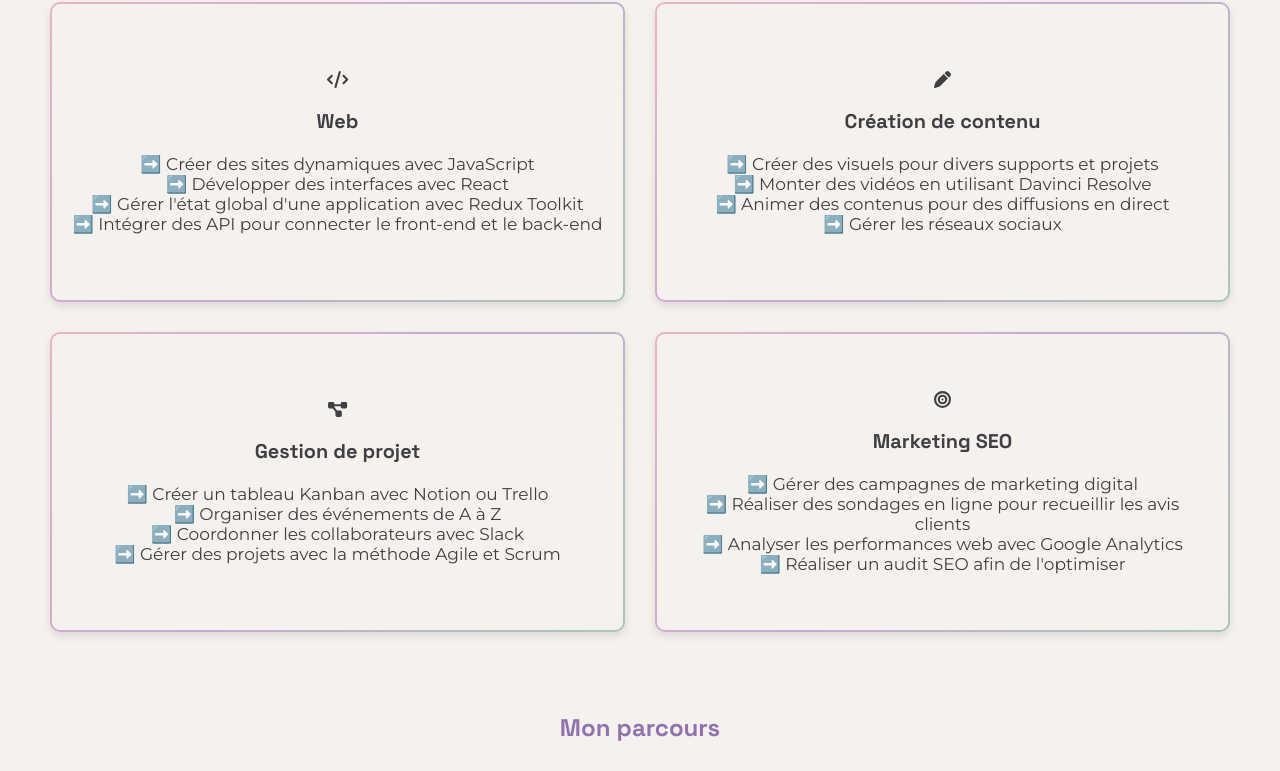
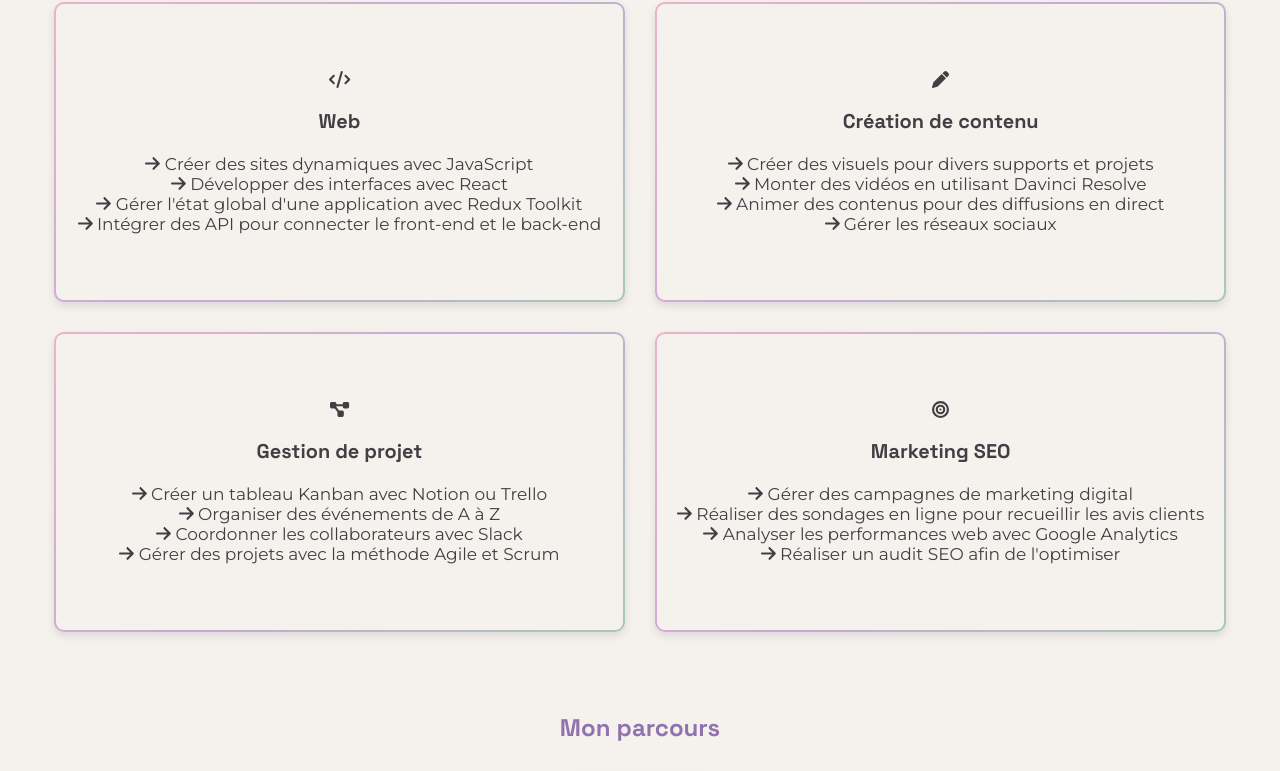
Before and after one commit to SandraPautonnier/sandrapautonnier, a React (Vite) app: page /profile in a window 1280 px wide. Shown: the part 875-1646 px from the top of the page. Built offline with nearby package versions, Linux system fonts and the light colour scheme.

Commit message:
Update skills list formatting, enhance button styles for contact section, and adjust SVG color in profile page

```diff
--- a/src/assets/content/skillsList.json
+++ b/src/assets/content/skillsList.json
@@ -3,40 +3,40 @@
         "id": 1,
         "icon": "fa-code",
         "titlecard": "Web",
-        "listcard": [  "➡️ Créer des sites dynamiques avec JavaScript",
-        "➡️ Développer des interfaces avec React",
-        "➡️ Gérer l'état global d'une application avec Redux Toolkit",
-        "➡️ Intégrer des API pour connecter le front-end et le back-end"
+        "listcard": [  "Créer des sites dynamiques avec JavaScript",
+        "Développer des interfaces avec React",
+        "Gérer l'état global d'une application avec Redux Toolkit",
+        "Intégrer des API pour connecter le front-end et le back-end"
         ]
     },
     {
         "id": 2,
         "icon": "fa-pen",
         "titlecard": "Création de contenu",
-        "listcard": [ "➡️ Créer des visuels pour divers supports et projets",
-        "➡️ Monter des vidéos en utilisant Davinci Resolve",
-        "➡️ Animer des contenus pour des diffusions en direct",
-        "➡️ Gérer les réseaux sociaux"
+        "listcard": [ "Créer des visuels pour divers supports et projets",
+        "Monter des vidéos en utilisant Davinci Resolve",
+        "Animer des contenus pour des diffusions en direct",
+        "Gérer les réseaux sociaux"
         ]
     },
     {
         "id": 3,
         "icon": "fa-diagram-project",
         "titlecard": "Gestion de projet",
-        "listcard": [ "➡️ Créer un tableau Kanban avec Notion ou Trello",
-        "➡️ Organiser des événements de A à Z",
-        "➡️ Coordonner les collaborateurs avec Slack",
-        "➡️ Gérer des projets avec la méthode Agile et Scrum"
+        "listcard": [ "Créer un tableau Kanban avec Notion ou Trello",
+        "Organiser des événements de A à Z",
+        "Coordonner les collaborateurs avec Slack",
+        "Gérer des projets avec la méthode Agile et Scrum"
         ]
     },
     {
         "id": 4,
         "icon": "fa-bullseye",
         "titlecard": "Marketing SEO",
-        "listcard": [ "➡️ Gérer des campagnes de marketing digital",
-        "➡️ Réaliser des sondages en ligne pour recueillir les avis clients",
-        "➡️ Analyser les performances web avec Google Analytics",
-        "➡️ Réaliser un audit SEO afin de l'optimiser"
+        "listcard": [ "Gérer des campagnes de marketing digital",
+        "Réaliser des sondages en ligne pour recueillir les avis clients",
+        "Analyser les performances web avec Google Analytics",
+        "Réaliser un audit SEO afin de l'optimiser"
         ]
     }
 ]
--- a/src/components/Skills/index.jsx
+++ b/src/components/Skills/index.jsx
@@ -1,7 +1,7 @@
 import React from 'react'
 import skills from '../../assets/content/skillsList.json'
 import { FontAwesomeIcon } from '@fortawesome/react-fontawesome';
-import { faCode, faPen, faDiagramProject, faBullseye } from '@fortawesome/free-solid-svg-icons';
+import { faCode, faPen, faDiagramProject, faBullseye, faArrowRight } from '@fortawesome/free-solid-svg-icons';
 
 function Skills() {
 
@@ -23,7 +23,7 @@ function Skills() {
               <FontAwesomeIcon icon={iconMap[skill.icon]} />
               <h3>{skill.titlecard}</h3>
               <div className='li-skills'>{skill.listcard.map((item, idx) => (
-                <li key={idx}>{item}</li>
+                <li key={idx}><FontAwesomeIcon icon={faArrowRight} /> {item}</li>
               ))}</div>
             </div>
           ))}
--- a/src/index.css
+++ b/src/index.css
@@ -563,6 +563,7 @@ footer .footer-secondary .heart .btn-fav input[type=checkbox] {
 .technos svg {
   transform: scale(100%);
   transition: transform 0.3s cubic-bezier(0.68, -0.55, 0.27, 1.55);
+  color: #8F72AF;
 }
 .technos svg:hover {
   transform: scale(110%);
@@ -823,26 +824,6 @@ table th {
   }
 }
 
-.btn {
-  text-align: center;
-  margin: 0;
-  transition: transform 0.3s cubic-bezier(0.68, -0.55, 0.27, 1.55);
-}
-.btn:hover {
-  background-color: white;
-  color: #8F72AF;
-  transform: scale(100%);
-  border: 1px solid #8F72AF;
-}
-.btn:hover:not(:disabled) {
-  transform: translateY(-2px);
-  box-shadow: 0 4px 12px rgba(143, 114, 175, 0.3);
-}
-.btn:disabled {
-  opacity: 0.6;
-  cursor: not-allowed;
-}
-
 .confirmation-message {
   padding: 20px;
   border-radius: 6px;
@@ -978,6 +959,25 @@ table th {
   transform: translateY(-3px);
 }
 
+.contact .btn {
+  text-align: center;
+  margin: 0;
+  transition: transform 0.3s cubic-bezier(0.68, -0.55, 0.27, 1.55);
+}
+.contact .btn:hover {
+  background-color: white;
+  color: #8F72AF;
+  transform: scale(100%);
+  border: 1px solid #8F72AF;
+}
+.contact .btn:hover:not(:disabled) {
+  transform: translateY(-2px);
+  box-shadow: 0 4px 12px rgba(143, 114, 175, 0.3);
+}
+.contact .btn:disabled {
+  opacity: 0.6;
+  cursor: not-allowed;
+}
 .contact .card-banner {
   max-width: 768px;
 }
--- a/src/sass/pages/_contact.scss
+++ b/src/sass/pages/_contact.scss
@@ -121,29 +121,7 @@
     }
 }
 
-.btn {
-    text-align: center;
-    margin: 0;
-    transition: transform 0.3s cubic-bezier(.68, -0.55, .27, 1.55);
 
-    &:hover {
-        background-color: white;
-        color: $main-color;
-        transform: scale(100%);
-        border: 1px solid $main-color;
-    }
-
-    &:hover:not(:disabled) {
-
-        transform: translateY(-2px);
-        box-shadow: 0 4px 12px rgba($main-color, 0.3);
-    }
-
-    &:disabled {
-        opacity: 0.6;
-        cursor: not-allowed;
-    }
-}
 
 .confirmation-message {
     padding: 20px;
@@ -284,6 +262,29 @@
 }
 
 .contact {
+    .btn {
+    text-align: center;
+    margin: 0;
+    transition: transform 0.3s cubic-bezier(.68, -0.55, .27, 1.55);
+
+    &:hover {
+        background-color: white;
+        color: $main-color;
+        transform: scale(100%);
+        border: 1px solid $main-color;
+    }
+
+    &:hover:not(:disabled) {
+
+        transform: translateY(-2px);
+        box-shadow: 0 4px 12px rgba($main-color, 0.3);
+    }
+
+    &:disabled {
+        opacity: 0.6;
+        cursor: not-allowed;
+    }
+}
     .card-banner {
         max-width: 768px;
     }
--- a/src/sass/pages/_profile.scss
+++ b/src/sass/pages/_profile.scss
@@ -92,6 +92,7 @@
 }
 svg {
   @include zoom-btn;
+  color: $main-color;
 }
 }
 
```
Also changed, not shown: 1 other file (tests, documents, lock files or other folders).
